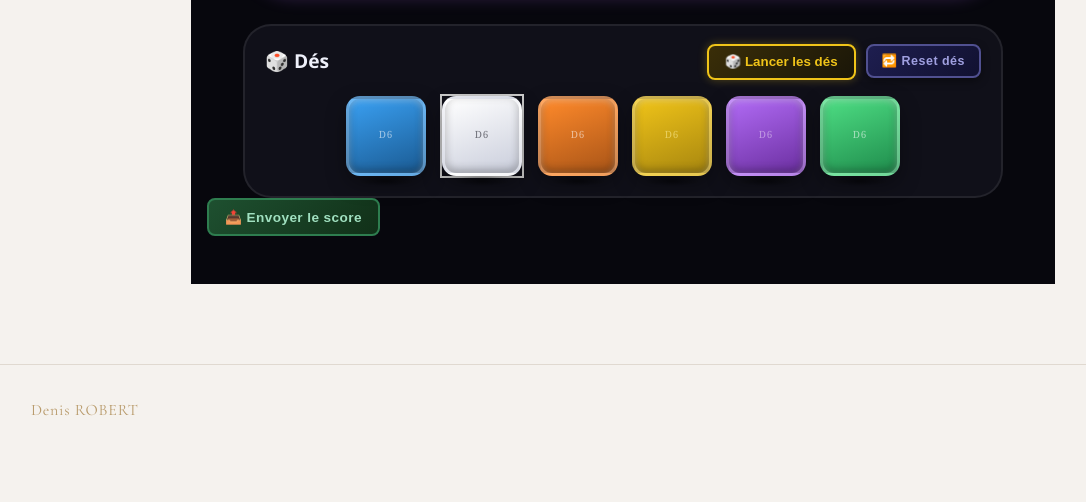
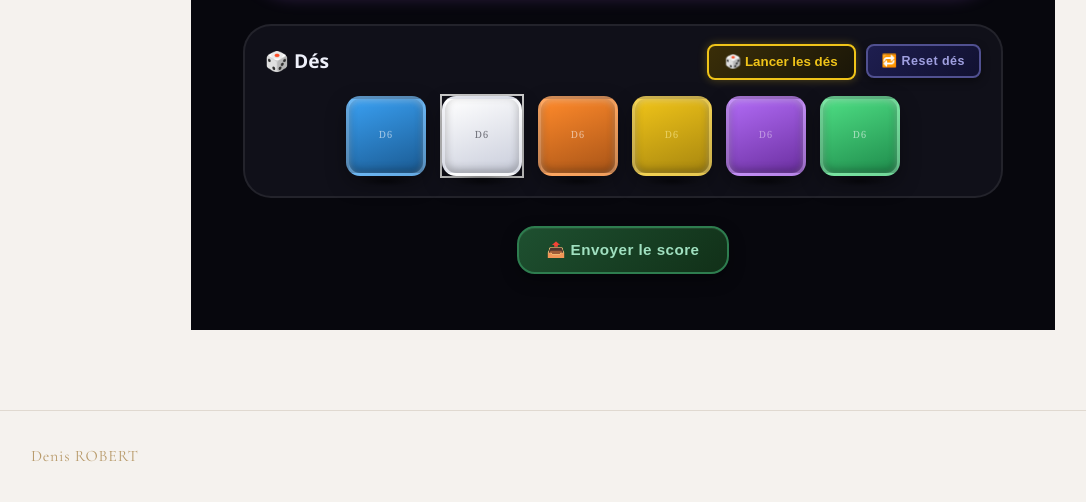
Before and after one commit to mortdu1234/MaPageWeb, a Flask app: template app/features/boardGames/tresFute/templates/tresFuteGame.html in a window 1280 px wide. Shown: the part 1307-1809 px from the top of the page, without its empty margins (17-1103 px from the left). Before the commit the page ends 1723 px from the top, so only its background shows below. Run offline with Flask 3, Linux system fonts and the light colour scheme; the template is opened without the code that fills it, so the values that code supplies are empty; parts of the project's set-up code (start-up, migrations or seed data) failed here and were passed over.

Commit message:
tres fute final

```diff
--- a/app/features/boardGames/tresFute/templates/tresFuteGame.html
+++ b/app/features/boardGames/tresFute/templates/tresFuteGame.html
@@ -472,23 +472,31 @@
     <button class="btn-envoyer" id="btn-envoyer-score" type="button">📤 Envoyer le score</button>
   </div>
   <style>
+    .control-group {
+      display: flex;
+      justify-content: center;
+      margin: 28px auto 8px;
+    }
+
     .btn-envoyer {
-      padding: 0 16px;
-      height: 38px;
-      border-radius: 8px;
+      padding: 0 28px;
+      height: 48px;
+      border-radius: var(--tf-radius-md, 18px);
       border: 2px solid #2e7d4f;
       background: linear-gradient(135deg, #1e5030, #113018);
       color: #a0e0c0;
-      font-size: 0.85rem;
+      font-size: 0.95rem;
       font-weight: 700;
       letter-spacing: 0.03em;
       cursor: pointer;
-      transition: background 0.15s, border-color 0.15s, transform 0.1s;
+      box-shadow: 0 6px 16px rgba(0, 0, 0, 0.35), inset 0 1px 0 rgba(255, 255, 255, 0.06);
+      transition: background 0.15s, border-color 0.15s, transform 0.1s, box-shadow 0.15s;
     }
     .btn-envoyer:hover {
       background: linear-gradient(135deg, #257048, #164522);
       border-color: #4fae7a;
       color: #d0ffe6;
+      box-shadow: 0 8px 20px rgba(0, 0, 0, 0.4), 0 0 12px rgba(79, 174, 122, 0.35);
     }
     .btn-envoyer:active { transform: scale(0.97); }
 
@@ -577,7 +585,11 @@
       margin-top: 6px;
     }
     .tf-modal-new-fields[hidden] { display: none; }
-    .tf-modal-new-fields input { flex: 1; }
+    .tf-modal-new-fields input {
+      flex: 1 1 0;
+      min-width: 0;
+      box-sizing: border-box;
+    }
 
     .tf-modal-error {
       background: rgba(220, 60, 60, 0.15);
```
